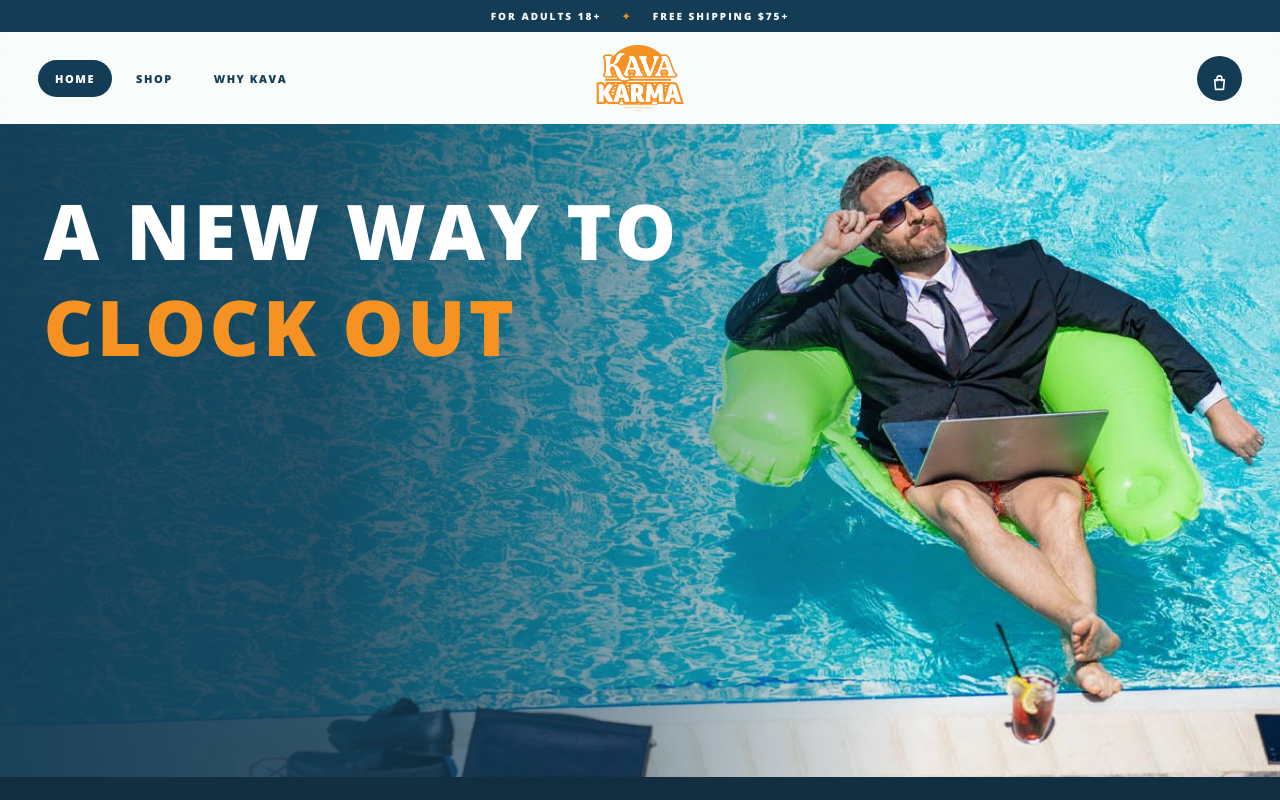
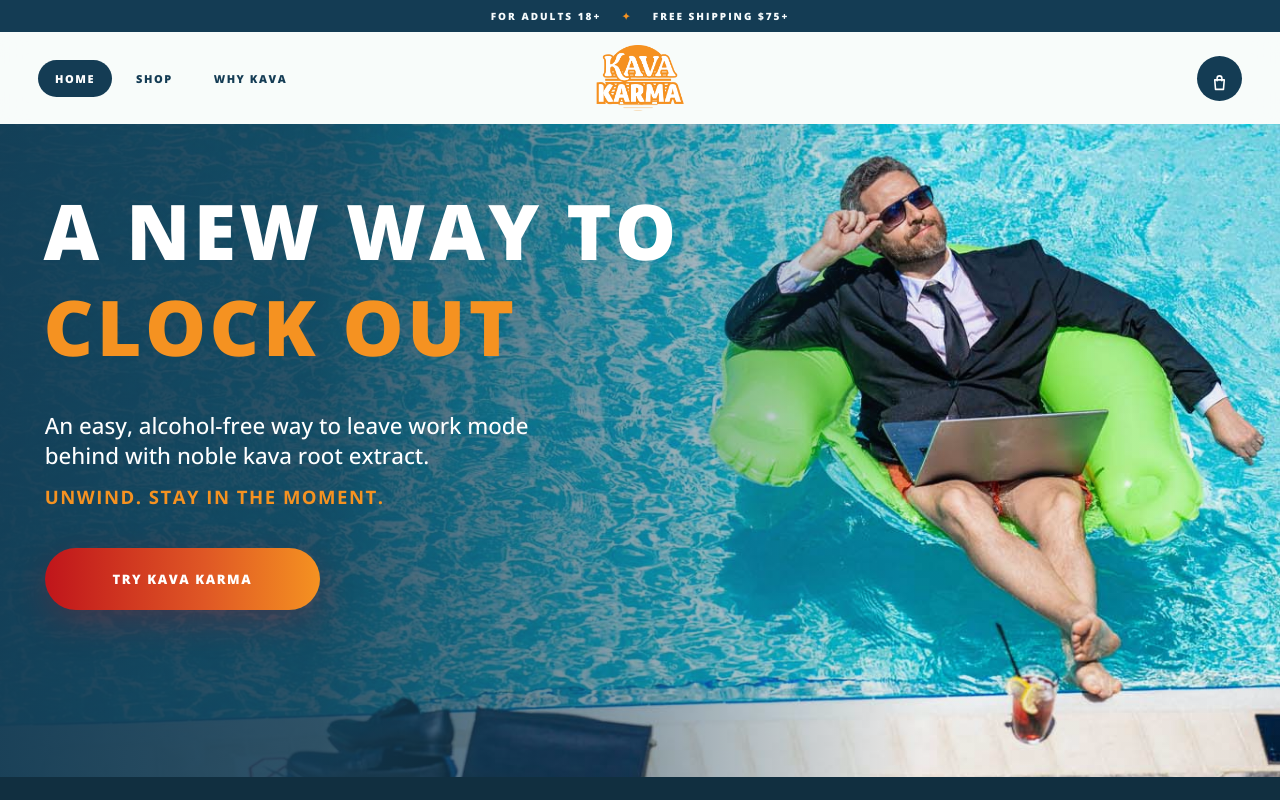
Before and after one commit to Paul-RB55/kavakarma, a React (Vite) app: page / in a window 1280 px wide. Shown: the top 800 px of the page. Built offline with nearby package versions, Linux system fonts and the light colour scheme; a web font is replaced by a local one.

Commit message:
Hero Fix After Clean Up

```diff
--- a/src/styles.css
+++ b/src/styles.css
@@ -1155,8 +1155,10 @@ footer { padding: 70px max(28px, calc((100vw - 1180px) / 2)) 24px; background: #
   background: linear-gradient(90deg, rgba(20,60,84,.97) 0%, rgba(20,60,84,.88) 25%, rgba(20,60,84,.48) 49%, rgba(20,60,84,.05) 72%);
 }
 .hero-editorial__stage {
+  position: relative;
   z-index: 2;
   width: min(1366px, 100%);
+  height: 100%;
   margin: 0 auto;
 }
 .hero.hero-editorial h1.hero-editorial__headline {
@@ -1175,6 +1177,7 @@ footer { padding: 70px max(28px, calc((100vw - 1180px) / 2)) 24px; background: #
   line-height: 1.25;
   letter-spacing: .045em;
   text-transform: uppercase;
+  pointer-events: none;
 }
 .hero-editorial__desktop-title {
   display: block;
@@ -1187,22 +1190,30 @@ footer { padding: 70px max(28px, calc((100vw - 1180px) / 2)) 24px; background: #
 }
 .hero-editorial__mobile-title { display: none; }
 .hero-editorial__description {
+  position: absolute;
   z-index: 4;
   left: 3.5%;
   top: 44%;
   width: min(44%, 610px);
+  margin: 0;
   color: white;
+  font-family: "Open Sans", Arial, sans-serif;
   font-size: clamp(18px, 1.75vw, 28px);
   font-weight: 500;
   line-height: 1.32;
+  text-transform: none;
 }
 .hero-editorial__description strong {
+  display: block;
   margin-top: 16px;
   color: var(--orange);
   font-size: clamp(16px, 1.45vw, 23px);
   line-height: 1.2;
+  letter-spacing: .08em;
+  text-transform: uppercase;
 }
 .hero-editorial__shop {
+  position: absolute;
   z-index: 4;
   left: 3.5%;
   top: 65%;
@@ -1291,4 +1302,5 @@ footer { padding: 70px max(28px, calc((100vw - 1180px) / 2)) 24px; background: #
     min-height: 60px;
     transform: translateX(-50%);
   }
+  .hero-editorial__shop:hover { transform: translateX(-50%) translateY(-2px); }
 }
```
Also changed, not shown: public/MobilePoolFloater.png, public/staypresent_Cardimage.jpg.
